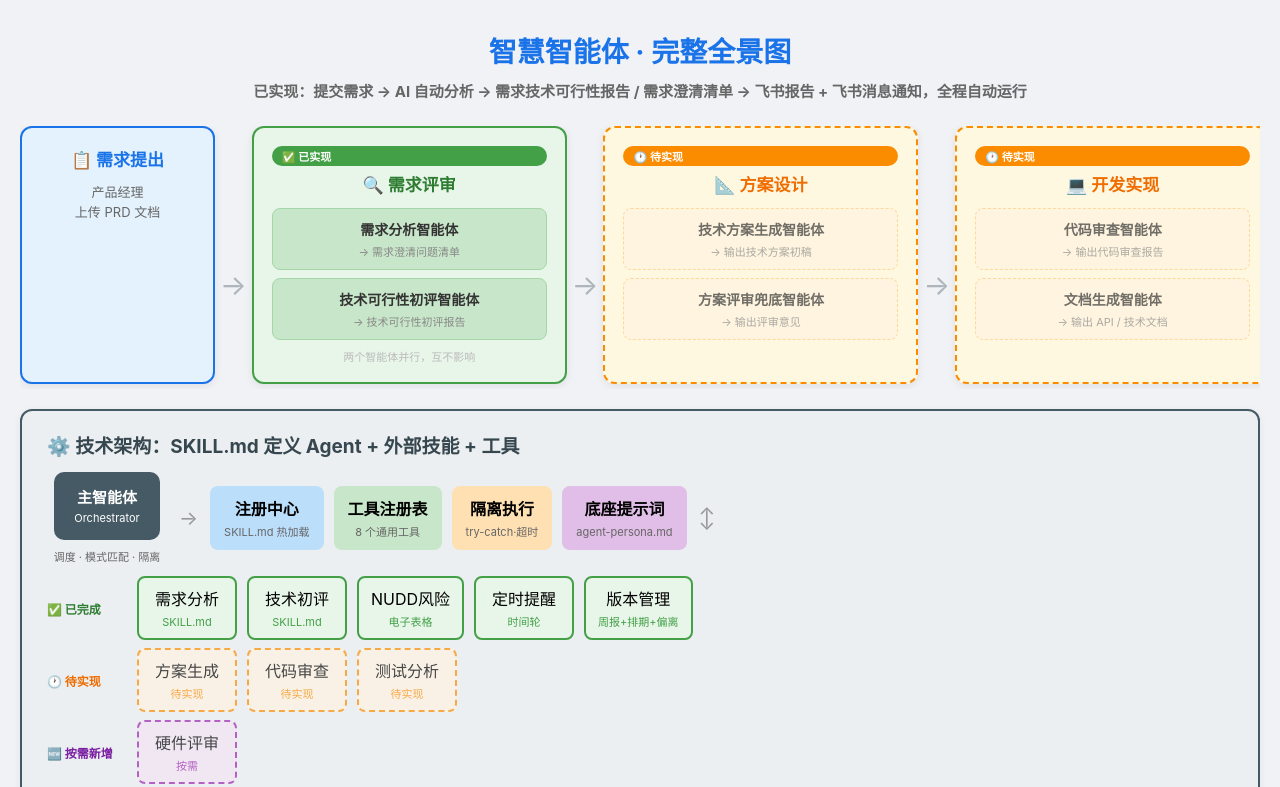
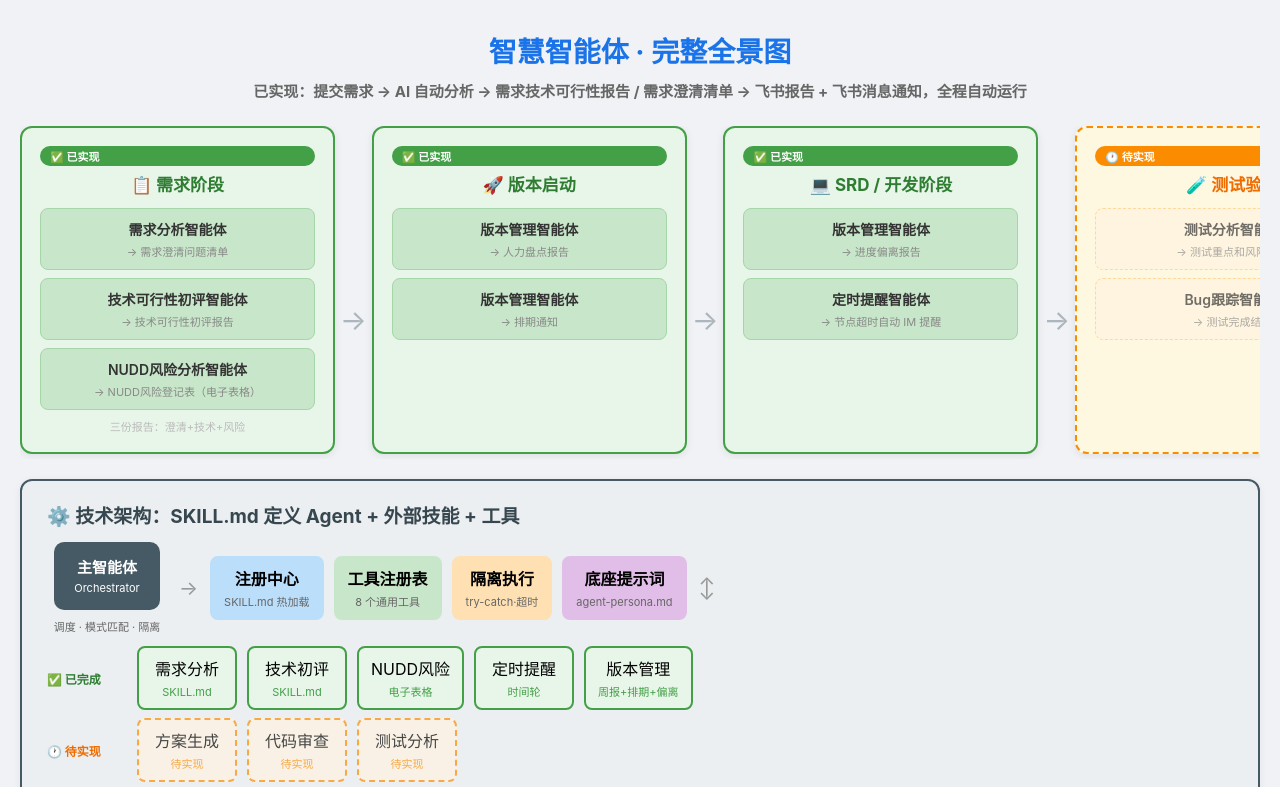
Before and after one commit to zhangjun123400/company-agent, a website: page 智慧智能体-完整全景图.html in a window 1280 px wide. Shown: the top 787 px of the page. Drawn offline with Linux system fonts and the light colour scheme.

Commit message:
docs: 全景图管线对齐规划——需求→版本启动→SRD开发→测试→回归

```diff
--- a/智慧智能体-完整全景图.html
+++ b/智慧智能体-完整全景图.html
@@ -77,22 +77,10 @@ h1{text-align:center;color:#1a73e8;font-size:28px;margin:10px 0}
 <!-- PIPELINE -->
 <div class="pipeline">
 
-  <!-- N1: 需求提出 -->
-  <div class="node plain node-narrow">
-    <div class="node-title">📋 需求提出</div>
-    <div class="node-body">
-      <div style="text-align:center;color:#666;font-size:13px;line-height:1.5">
-        产品经理<br>上传 PRD 文档
-      </div>
-    </div>
-  </div>
-
-  <div class="arrow">→</div>
-
-  <!-- N2: 需求评审 DONE -->
+  <!-- N1: 需求阶段 DONE -->
   <div class="node done node-wide">
     <span class="badge badge-ok">✅ 已实现</span>
-    <div class="node-title">🔍 需求评审</div>
+    <div class="node-title">📋 需求阶段</div>
     <div class="node-body">
       <div class="agent">
         <div class="agent-name">需求分析智能体</div>
@@ -102,74 +90,82 @@ h1{text-align:center;color:#1a73e8;font-size:28px;margin:10px 0}
         <div class="agent-name">技术可行性初评智能体</div>
         <div class="agent-output">→ 技术可行性初评报告</div>
       </div>
-      <div style="text-align:center;font-size:11px;color:#bbb">两个智能体并行，互不影响</div>
+      <div class="agent">
+        <div class="agent-name">NUDD风险分析智能体</div>
+        <div class="agent-output">→ NUDD风险登记表（电子表格）</div>
+      </div>
+      <div style="text-align:center;font-size:11px;color:#bbb">三份报告：澄清+技术+风险</div>
     </div>
   </div>
 
   <div class="arrow">→</div>
 
-  <!-- N3: 方案设计 -->
-  <div class="node todo node-wide">
-    <span class="badge badge-wip">🕐 待实现</span>
-    <div class="node-title">📐 方案设计</div>
+  <!-- N2: 版本启动 DONE -->
+  <div class="node done node-wide">
+    <span class="badge badge-ok">✅ 已实现</span>
+    <div class="node-title">🚀 版本启动</div>
     <div class="node-body">
       <div class="agent">
-        <div class="agent-name">技术方案生成智能体</div>
-        <div class="agent-output">→ 输出技术方案初稿</div>
+        <div class="agent-name">版本管理智能体</div>
+        <div class="agent-output">→ 人力盘点报告</div>
       </div>
       <div class="agent">
-        <div class="agent-name">方案评审兜底智能体</div>
-        <div class="agent-output">→ 输出评审意见</div>
+        <div class="agent-name">版本管理智能体</div>
+        <div class="agent-output">→ 排期通知</div>
       </div>
     </div>
   </div>
 
   <div class="arrow">→</div>
 
-  <!-- N4: 开发实现 -->
-  <div class="node todo node-wide">
-    <span class="badge badge-wip">🕐 待实现</span>
-    <div class="node-title">💻 开发实现</div>
+  <!-- N3: SRD开发 DONE -->
+  <div class="node done node-wide">
+    <span class="badge badge-ok">✅ 已实现</span>
+    <div class="node-title">💻 SRD / 开发阶段</div>
     <div class="node-body">
       <div class="agent">
-        <div class="agent-name">代码审查智能体</div>
-        <div class="agent-output">→ 输出代码审查报告</div>
+        <div class="agent-name">版本管理智能体</div>
+        <div class="agent-output">→ 进度偏离报告</div>
       </div>
       <div class="agent">
-        <div class="agent-name">文档生成智能体</div>
-        <div class="agent-output">→ 输出 API / 技术文档</div>
+        <div class="agent-name">定时提醒智能体</div>
+        <div class="agent-output">→ 节点超时自动 IM 提醒</div>
       </div>
     </div>
   </div>
 
   <div class="arrow">→</div>
 
-  <!-- N5: 测试验证 -->
+  <!-- N4: 测试验证 TODO -->
   <div class="node todo node-wide">
     <span class="badge badge-wip">🕐 待实现</span>
     <div class="node-title">🧪 测试验证</div>
     <div class="node-body">
       <div class="agent">
         <div class="agent-name">测试分析智能体</div>
-        <div class="agent-output">→ 输出测试重点和风险建议</div>
+        <div class="agent-output">→ 测试重点和风险建议</div>
       </div>
       <div class="agent">
-        <div class="agent-name">Bug 跟踪智能体</div>
-        <div class="agent-output">→ 输出测试完成结论</div>
+        <div class="agent-name">Bug跟踪智能体</div>
+        <div class="agent-output">→ 测试完成结论</div>
       </div>
     </div>
   </div>
 
   <div class="arrow">→</div>
 
-  <!-- N6: 定时提醒 -->
-  <div class="node done node-narrow">
-    <span class="badge badge-ok">✅ 已实现</span>
-    <div class="node-title">⏰ 定时提醒</div>
+  <!-- N5: 回归测试 TODO -->
+  <div class="node todo node-wide">
+    <span class="badge badge-wip">🕐 待实现</span>
+    <div class="node-title">🔄 回归测试</div>
     <div class="node-body">
       <div class="agent">
-        <div class="agent-name">定时提醒智能体</div>
-        <div class="agent-output">→ 节点超时自动 IM 提醒</div>
+        <div class="agent-name">测试分析智能体</div>
+        <div class="agent-output">→ 测试重点和风险建议</div>
+      </div>
+      <div class="agent">
+        <div class="agent-name">Bug跟踪智能体</div>
+        <div class="agent-output">→ 测试完成结论</div>
       </div>
     </div>
   </div>
```
